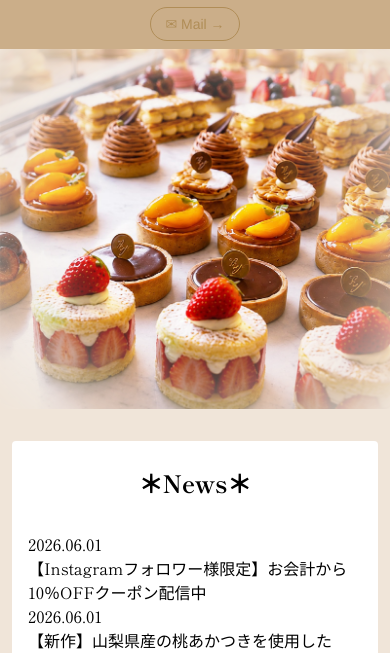
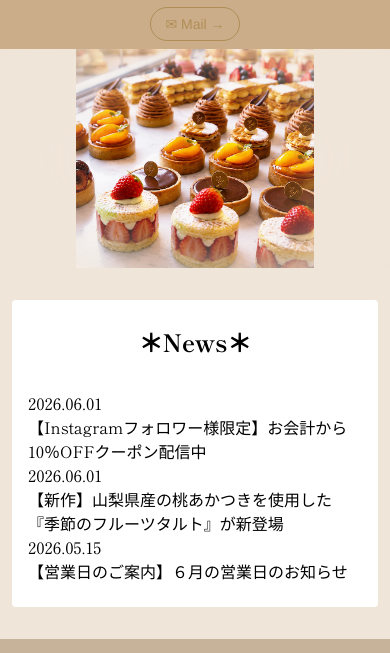
Before and after one commit to nami-st/yuri, a plain HTML site: page index.html in a window 390 px wide. Shown: the part 191-844 px from the top of the page. Drawn offline with nearby package versions, Linux system fonts and the light colour scheme; a web font is replaced by a local one.

Commit message:
Update website

```diff
--- a/style.css
+++ b/style.css
@@ -465,7 +465,13 @@ section{
     }
 
     .cake-slideshow {
-        height: 360px;
+        height: auto;
+        aspect-ratio: 16 / 9;
+    }
+
+    .cake-slide {
+        object-fit: contain;
+        background-color: #f0e5d9;
     }
 
     .news {
@@ -513,9 +519,11 @@ section{
     }
 
     .parallax-shop {
-        height: 360px;
+        height: auto;
+        aspect-ratio: 1551 / 1014;
         background-attachment: scroll;
         background-position: center;
+        background-size: contain;
     }
 
     .access {
```
